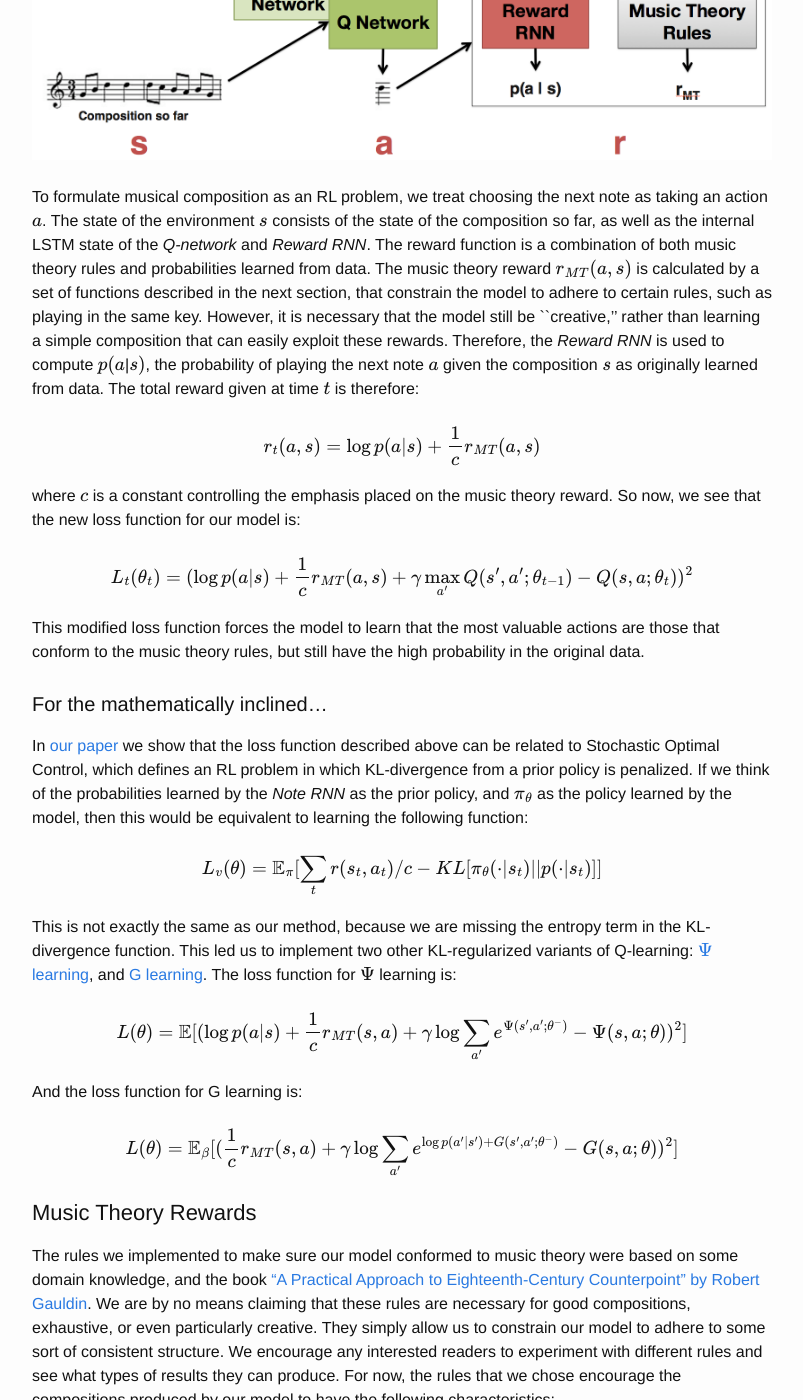
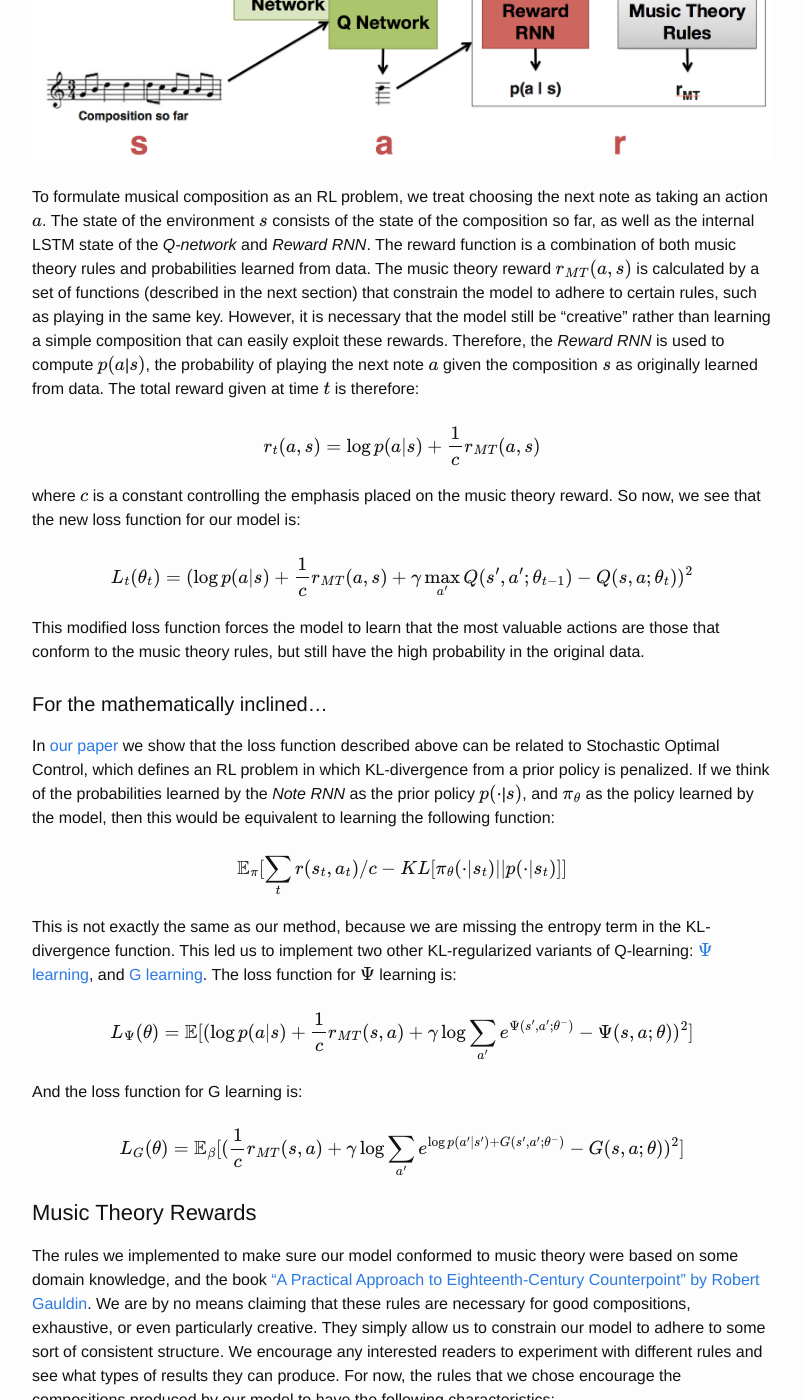
Before and after one commit to notfuchsia/notfuchsia.github.io, a Jekyll site: the page built from _posts/2016-10-10-natasha.markdown, in a window 1280 px wide and 1400 px high, scrolled down 3743 px. Shown: the whole window, without its empty margins (238-1041 px from the left). Built offline with Jekyll 4.4.1, drawn with Linux system fonts in a browser that asks for light colours; formulas are drawn with MathJax 3.

Commit message:
gimme a break, gimme a break

```diff
--- a/_posts/2016-10-10-natasha.markdown
+++ b/_posts/2016-10-10-natasha.markdown
@@ -69,7 +69,7 @@ As described above, the main idea behind the RL Tuner model is to take an RNN tr
 
 ![Model diagram](/assets/rl_tuner/rl_rnn_diagram.png "Model diagram")
 
-To formulate musical composition as an RL problem, we treat choosing the next note as taking an action $$a$$. The state of the environment $$s$$ consists of the state of the composition so far, as well as the internal LSTM state of the *Q-network* and *Reward RNN*. The reward function is a combination of both music theory rules and probabilities learned from data. The music theory reward $$r_{MT}(a,s)$$ is calculated by a set of functions described in the next section, that constrain the model to adhere to certain rules, such as playing in the same key. However, it is necessary that the model still be ``creative,'' rather than learning a simple composition that can easily exploit these rewards. Therefore, the *Reward RNN* is used to compute $$p(a$$&#124;$$s)$$, the probability of playing the next note $$a$$ given the composition $$s$$ as originally learned from data. The total reward given at time $$t$$ is therefore:
+To formulate musical composition as an RL problem, we treat choosing the next note as taking an action $$a$$. The state of the environment $$s$$ consists of the state of the composition so far, as well as the internal LSTM state of the *Q-network* and *Reward RNN*. The reward function is a combination of both music theory rules and probabilities learned from data. The music theory reward $$r_{MT}(a,s)$$ is calculated by a set of functions (described in the next section) that constrain the model to adhere to certain rules, such as playing in the same key. However, it is necessary that the model still be "creative" rather than learning a simple composition that can easily exploit these rewards. Therefore, the *Reward RNN* is used to compute $$p(a$$&#124;$$s)$$, the probability of playing the next note $$a$$ given the composition $$s$$ as originally learned from data. The total reward given at time $$t$$ is therefore:
 
 $$\begin{align}
 \label{eq:reward}
@@ -87,22 +87,22 @@ This modified loss function forces the model to learn that the most valuable act
 
 ### For the mathematically inclined...
 
-In [our paper][our arxiv] we show that the loss function described above can be related to Stochastic Optimal Control, which defines an RL problem in which KL-divergence from a prior policy is penalized. If we think of the probabilities learned by the *Note RNN* as the prior policy, and $$\pi_{\theta}$$ as the policy learned by the model, then this would be equivalent to learning the following function:
+In [our paper][our arxiv] we show that the loss function described above can be related to Stochastic Optimal Control, which defines an RL problem in which KL-divergence from a prior policy is penalized. If we think of the probabilities learned by the *Note RNN* as the prior policy $$p(\cdot$$&#124;$$s)$$, and $$\pi_{\theta}$$ as the policy learned by the model, then this would be equivalent to learning the following function:
 
 $$\begin{align}
-L_v(\theta) &= \mathbb{E}_{\pi}[\sum_t r(s_t,a_t)/c - KL[\pi_\theta(\cdot|s_t)||p(\cdot|s_t)]]
+\mathbb{E}_{\pi}[\sum_t r(s_t,a_t)/c - KL[\pi_\theta(\cdot|s_t)||p(\cdot|s_t)]]
 \end{align}$$
 
 This is not exactly the same as our method, because we are missing the entropy term in the KL-divergence function. This led us to implement two other KL-regularized variants of Q-learning: [$$\Psi$$ learning][psi learning], and [G learning][g learning]. The loss function for $$\Psi$$ learning is:
 
 $$\begin{align}
-&L(\theta)= \mathbb{E}[(\log p(a|s) + \frac{1}{c}r_{MT}(s,a) + \gamma \log \sum_{a'} e^{\Psi(s',a';\theta^-)} - \Psi(s,a;\theta))^2]
+&L_{\Psi}(\theta)= \mathbb{E}[(\log p(a|s) + \frac{1}{c}r_{MT}(s,a) + \gamma \log \sum_{a'} e^{\Psi(s',a';\theta^-)} - \Psi(s,a;\theta))^2]
 \end{align}$$
 
 And the loss function for G learning is:
 
 $$\begin{align}
-&L(\theta)= \mathbb{E}_\beta[(\frac{1}{c}r_{MT}(s,a)+ \gamma \log \sum_{a'} e^{\log p(a'|s')+G(s',a';\theta^-)} - G(s,a;\theta))^2]
+&L_G(\theta)= \mathbb{E}_\beta[(\frac{1}{c}r_{MT}(s,a)+ \gamma \log \sum_{a'} e^{\log p(a'|s')+G(s',a';\theta^-)} - G(s,a;\theta))^2]
 \end{align}$$
 
 Music Theory Rewards
@@ -220,6 +220,7 @@ These results show that the targeted behaviors have significantly improved in th
 |:---:|:---:|
 | Note RNN rewards | Music theory rewards |
 
+<br>
 Even so, it's not clear that learning this somewhat arbitrary set of music theory rules will lead to better sounding compositions. To find out whether the models have improved over the original *Note RNN*, we asked Mechanical Turk workers to rate which of two randomly selected compositions they preferred. The figure below shows the number of times a composition from each model was selected as the winner. All three RL Tuner models significantly outperformed the *Note RNN*. In addition, both the $$\Psi$$ and $$Q$$ models were significantly better than the $$G$$ model.
 
 <div style="text-align:center"><img src="/assets/rl_tuner/user_study.png" width="400"></div>
```
